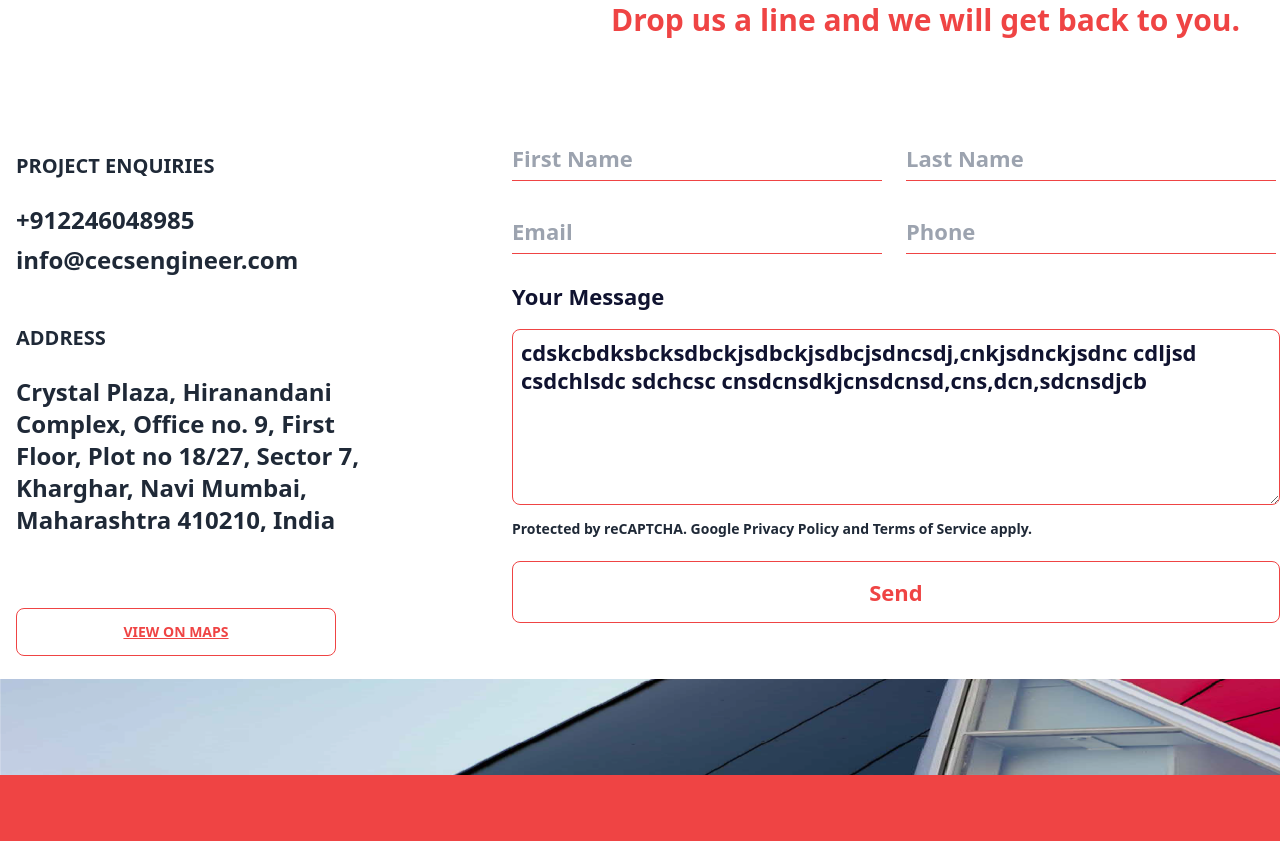
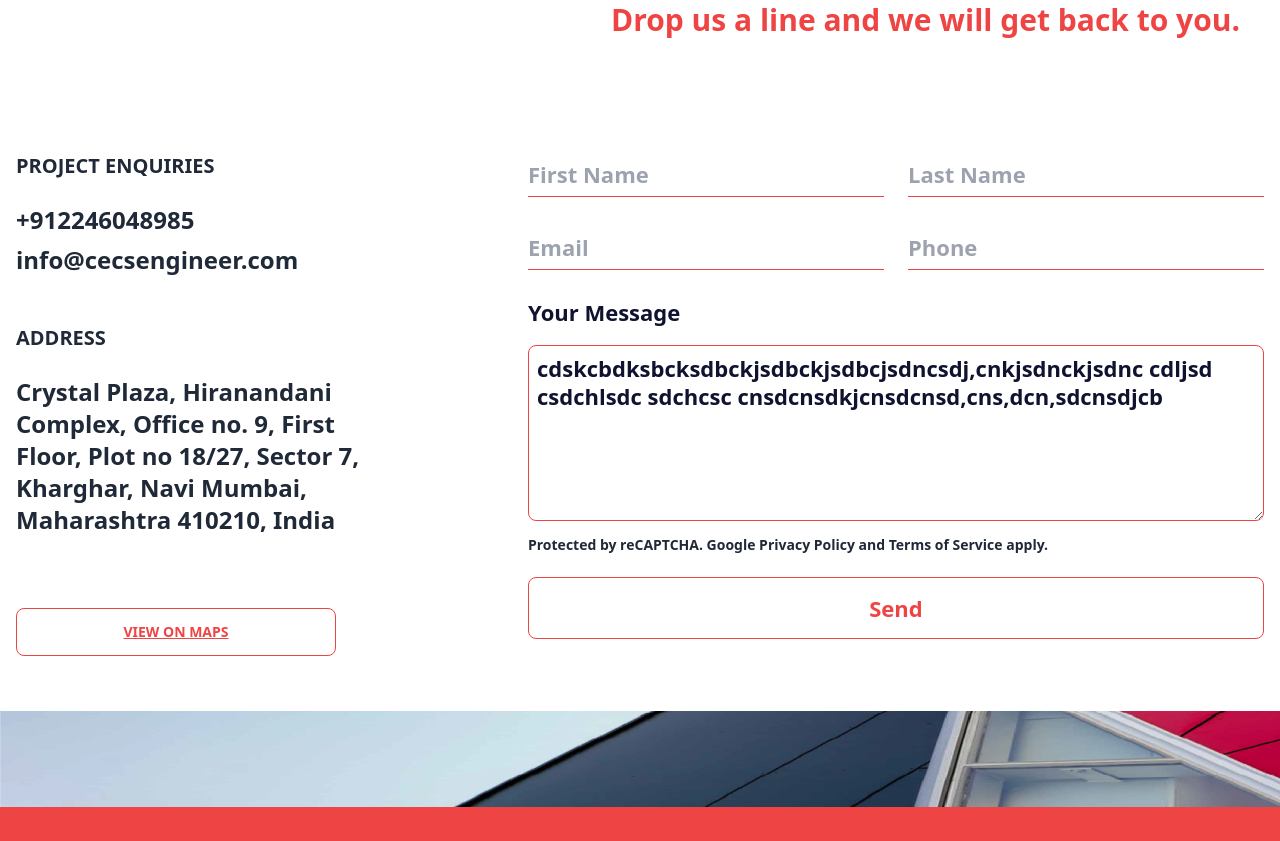
Before and after one commit to SumiAkter2/cecs-engineers, a React (Vite) app: page /contact in a window 1280 px wide. Shown: the part 440-1281 px from the top of the page. Built offline with nearby package versions, Linux system fonts and the light colour scheme.

Commit message:
added form padding

```diff
--- a/package.json
+++ b/package.json
@@ -10,13 +10,11 @@
     "preview": "vite preview"
   },
   "dependencies": {
-    "@steveeeie/react-page-transition": "^1.3.0",
     "framer-motion": "^10.16.4",
     "react": "^18.2.0",
     "react-dom": "^18.2.0",
     "react-icons": "^4.11.0",
-    "react-router-dom": "^6.16.0",
-    "react-transition-group": "^4.4.5"
+    "react-router-dom": "^6.16.0"
   },
   "devDependencies": {
     "@types/react": "^18.2.15",
--- a/src/Component/Contact/Contact.jsx
+++ b/src/Component/Contact/Contact.jsx
@@ -37,7 +37,7 @@ const Contact = () => {
           </button>
         </div>
         <div className="lg:w-3/5 mb-14">
-          <form className="">
+          <form className="p-4">
             <div className="flex gap-6 ">
               <input
                 type="text"
```
Also changed, not shown: 1 other file (tests, documents, lock files or other folders).
